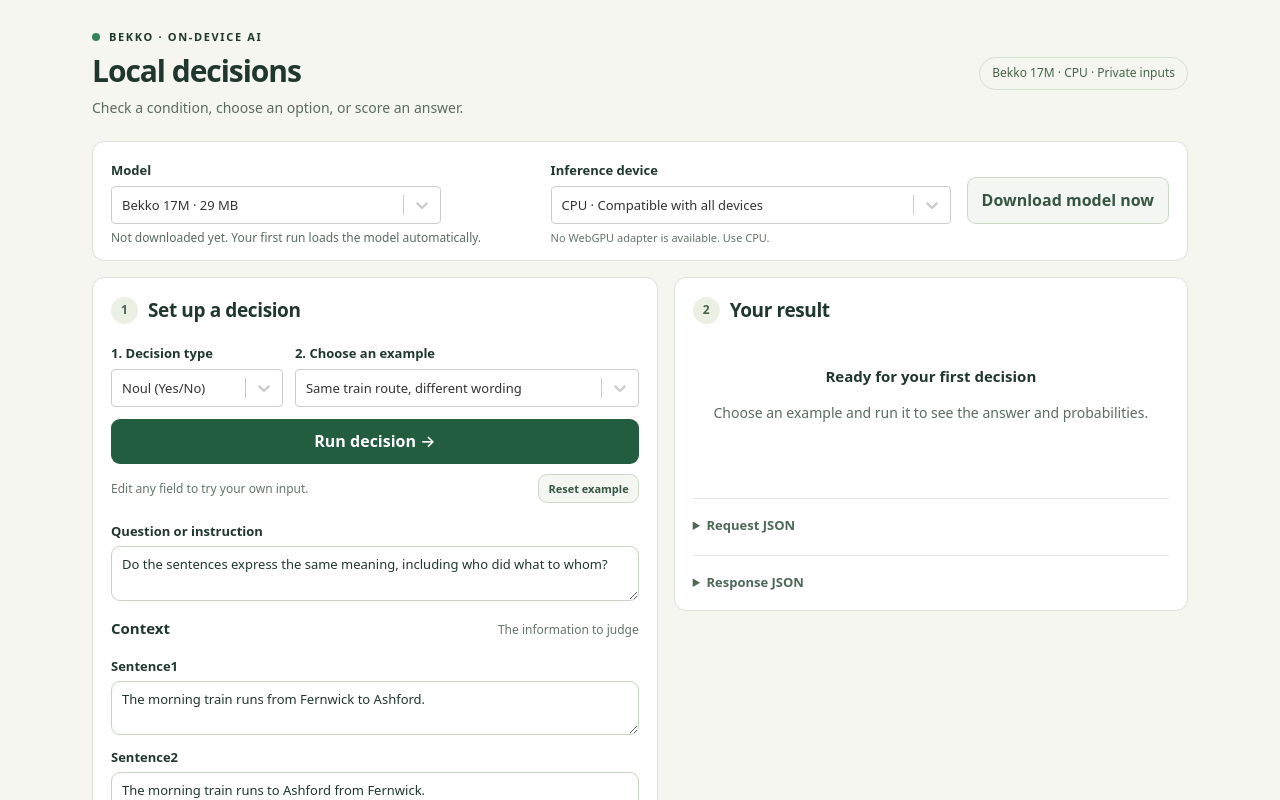
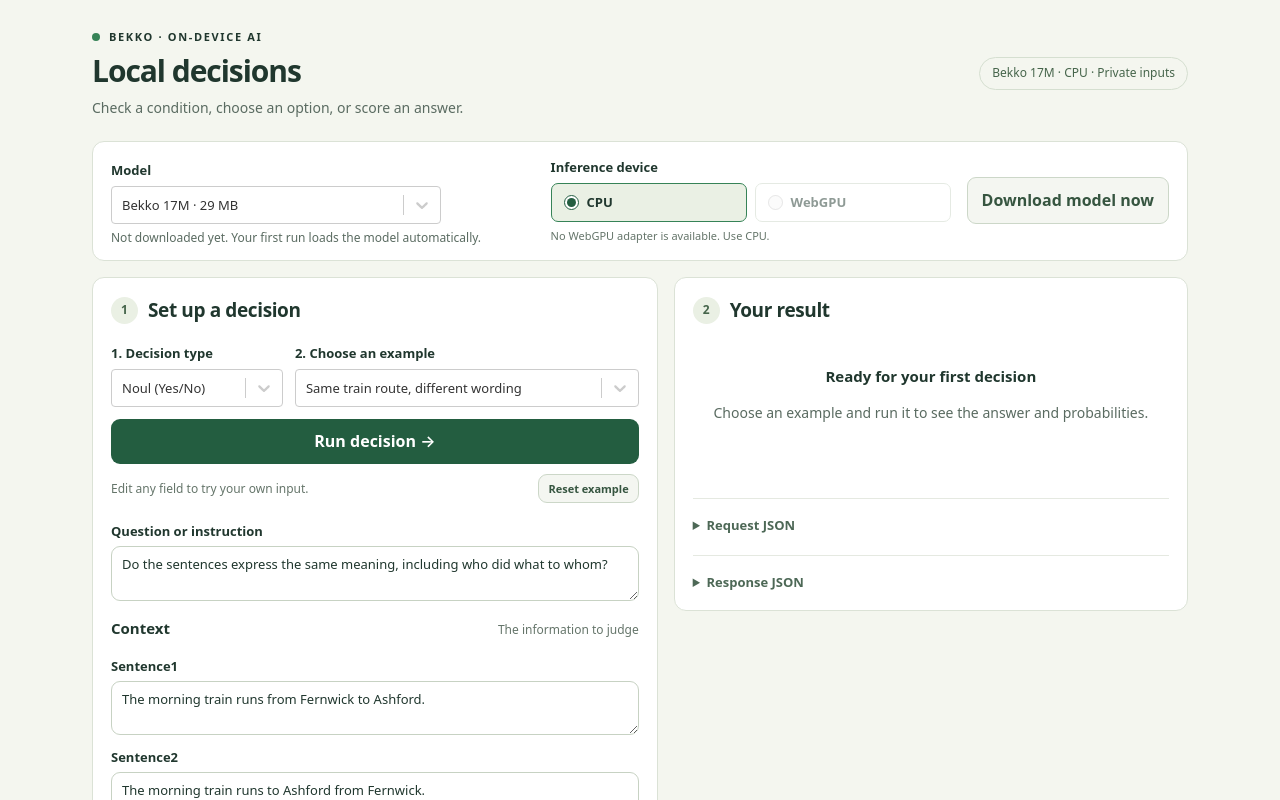
Before and after one commit to hotchpotch/bekko-system-one, a React (Vite) app in the folder browser/: page / in a window 1280 px wide. Shown: the top 800 px of the page. Built offline with nearby package versions, Linux system fonts and the light colour scheme.

Commit message:
Use radio controls for browser inference device selection

```diff
--- a/browser/src/main.jsx
+++ b/browser/src/main.jsx
@@ -316,25 +316,37 @@
           </p>
         </div>
         <div className="runtime-selection">
-          <Picker
-            id="runtime"
-            label="Inference device"
-            value={device}
+          <fieldset
+            className="runtime-radios"
             disabled={busy}
-            searchable={false}
-            options={[
-              { value: "cpu", label: "CPU · Compatible with all devices" },
-              {
-                value: "webgpu",
-                label: gpu.available
-                  ? "WebGPU · Use your GPU"
-                  : "WebGPU · Unavailable",
-                disabled: !gpu.available,
-              },
-            ]}
-            onChange={switchDevice}
-          />
-          <p className="hint">{gpu.reason}</p>
+            aria-describedby="runtime-help"
+          >
+            <legend>Inference device</legend>
+            <div className="runtime-options">
+              {[
+                ["cpu", "CPU"],
+                ["webgpu", "WebGPU"],
+              ].map(([value, label]) => (
+                <label
+                  key={value}
+                  className={`runtime-option ${device === value ? "selected" : ""}`}
+                >
+                  <input
+                    type="radio"
+                    name="runtime"
+                    value={value}
+                    checked={device === value}
+                    disabled={value === "webgpu" && !gpu.available}
+                    onChange={() => switchDevice(value)}
+                  />
+                  <span>{label}</span>
+                </label>
+              ))}
+            </div>
+          </fieldset>
+          <p id="runtime-help" className="hint">
+            {gpu.reason}
+          </p>
           {device === "webgpu" && (
             <p className="hint">
               Unsupported operations run on CPU. Switching devices reloads the
--- a/browser/src/style.css
+++ b/browser/src/style.css
@@ -595,4 +595,53 @@
     flex-basis: 100%;
   }
 }
-.runtime-selection{flex:1;min-width:230px;max-width:400px}.runtime-selection .hint{font-size:11px;max-width:350px}
+.runtime-selection {
+  flex: 1;
+  min-width: 230px;
+  max-width: 400px;
+}
+.runtime-selection .hint {
+  font-size: 11px;
+  max-width: 350px;
+}
+.runtime-radios legend {
+  font-size: 13px;
+  font-weight: 650;
+  margin-bottom: 6px;
+  padding: 0;
+}
+.runtime-options {
+  display: flex;
+  gap: 8px;
+}
+.runtime-option {
+  display: flex;
+  align-items: center;
+  gap: 8px;
+  flex: 1;
+  margin: 0;
+  padding: 8px 12px;
+  border: 1px solid #ccd7c8;
+  border-radius: 7px;
+  cursor: pointer;
+  font-size: 13px;
+  background: #fff;
+}
+.runtime-option.selected {
+  border-color: #368357;
+  background: #eaf0e4;
+}
+.runtime-option input {
+  margin: 0;
+  accent-color: #235d40;
+  width: 15px;
+  height: 15px;
+}
+.runtime-option:has(input:disabled) {
+  opacity: 0.5;
+  cursor: not-allowed;
+}
+.runtime-option:focus-within {
+  outline: 2px solid #90b598;
+  outline-offset: 2px;
+}
```
Also changed, not shown: browser/scripts/check-runtime.js (+4 -6 lines).
